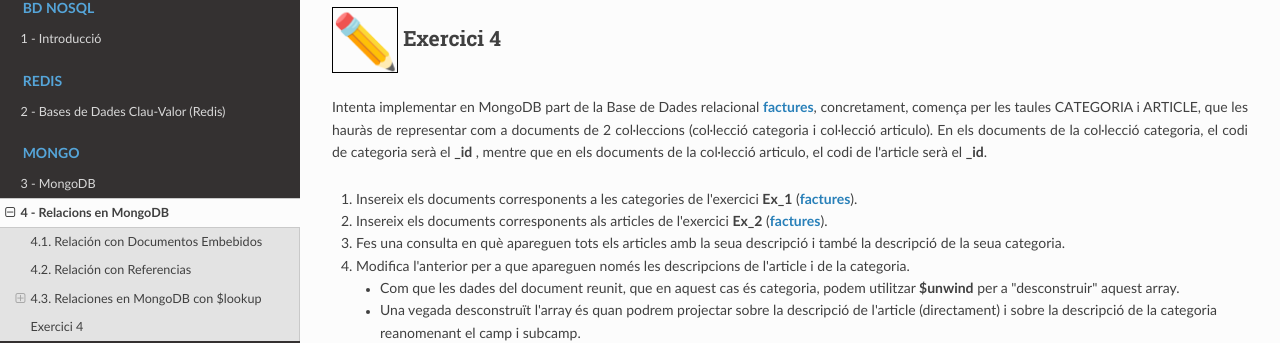
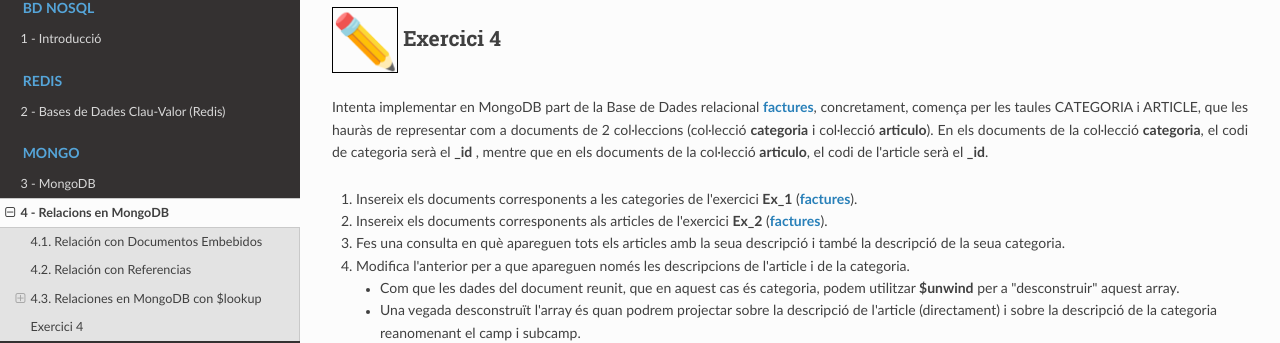
Before and after one commit to asalvadorc/BBDD_NoSQL, an MkDocs documentation site: the page built from docs/4_relaciones_mongo.md, in a window 1280 px wide and 900 px high, scrolled down 9681 px. Shown: the part 159-502 px from the top of the window. Built offline with MkDocs 1.6.1, drawn with Linux system fonts in a browser that asks for light colours; nearby versions of some CDN libraries; emoji names are drawn with the system emoji font.

Commit message:
colecion

```diff
--- a/docs/4_relaciones_mongo.md
+++ b/docs/4_relaciones_mongo.md
@@ -411,9 +411,9 @@ Ahora, cada usuario tiene múltiples documentos, uno por cada pedido, lo que per
 ## :pencil2: Exercici 4
 
 Intenta implementar en MongoDB part de la Base de Dades relacional [**factures**](https://asalvadorc.github.io/BBDD_PostgreSQL_DML/exercicis_de_tot_el_tema/),  concretament, comença per les taules CATEGORIA i ARTICLE, que les hauràs de
-representar com a documents de 2 col·leccions (col·lecció categoria i col·lecció articulo).
-En els documents de la col·lecció categoria, el codi de categoria serà el
-**_id** , mentre que en els documents de la col·lecció articulo, el codi de
+representar com a documents de 2 col·leccions (col·lecció **categoria** i col·lecció **articulo**).
+En els documents de la col·lecció **categoria**, el codi de categoria serà el
+**_id** , mentre que en els documents de la col·lecció **articulo**, el codi de
 l'article serà el **_id**.
 
   1. Insereix els documents corresponents a les categories de l'exercici **Ex_1** ([**factures**](https://asalvadorc.github.io/BBDD_PostgreSQL_DML/exercicis_de_tot_el_tema/)).
```
